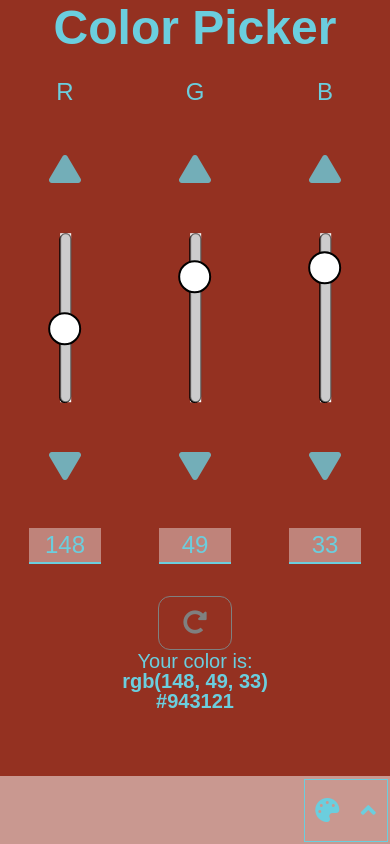
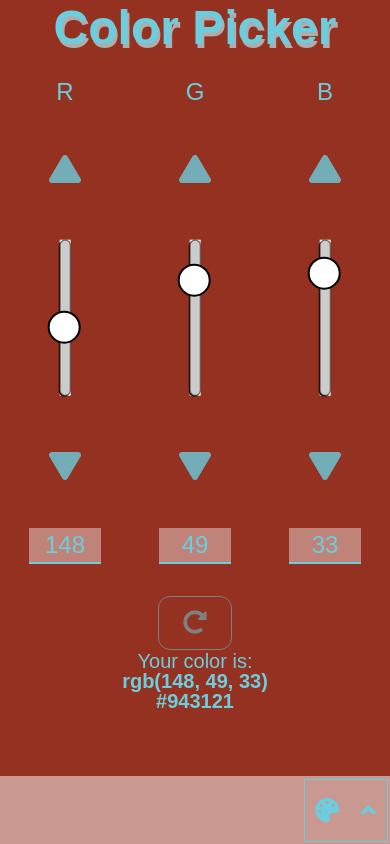
Before and after one commit to mitestainer/color-picker, a plain HTML site: page index.html in a window 390 px wide. Drawn offline with Linux system fonts and the light colour scheme; a web font is replaced by a local one.

Commit message:
Update styles.css

```diff
--- a/css/styles.css
+++ b/css/styles.css
@@ -26,6 +26,7 @@ body {
 h1 {
     font-family: 'Capriola', sans-serif;
     font-size: 3em;
+    text-shadow: 0.041em 0.08em #adadad;
 }
 #selector-wrapper {
     display: inherit;
@@ -296,12 +297,11 @@ input[type=range] {
         width: inherit;
     }
     #selector-wrapper {
-        display: grid;
-        grid-template-columns: repeat(3, 33.33%);
+        display: flex;
+        flex-direction: row;
         width: 100%;
         height: 100%;
         margin-bottom: 0.5em;
-        grid-template-rows: 1fr;
     }
     .selector {
         flex-direction: column;
@@ -317,6 +317,8 @@ input[type=range] {
     }
     input[type='range'] {
         transform: rotate(90deg);
+        margin: 6em 0;
+        width: 120%;
     }
     #bb {
         justify-content: flex-start;
@@ -361,8 +363,4 @@ input[type=range] {
         grid-template-columns: repeat(auto-fill, minmax(135px,1fr));
         height: 92%;
     }
-    input[type='range'] {
-        margin: 6em;
-        width: 130%;
-    }
 }
```
